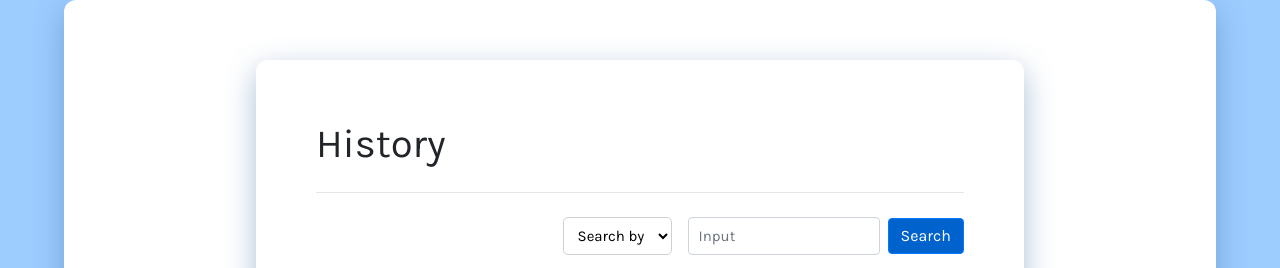
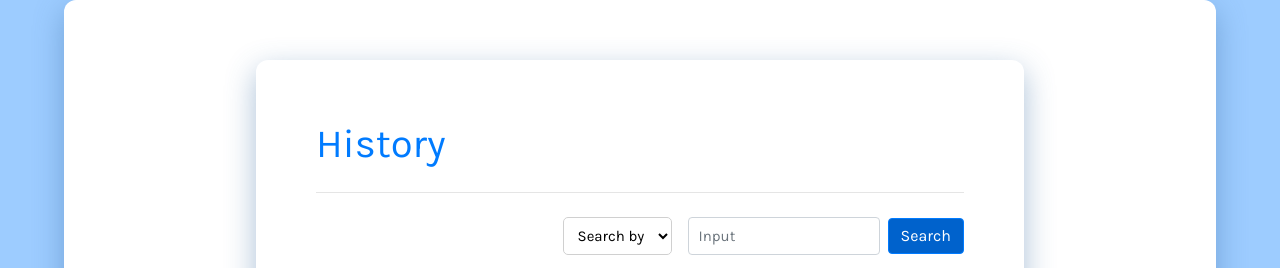
Before and after one commit to vairiskovels/log-it-app, a Flask app: template templates/history.html in a window 1280 px wide. Shown: the top 268 px of the page. Run offline with Flask 2, Linux system fonts and the light colour scheme; the template is opened without the code that fills it, so the values that code supplies are empty; some libraries are stand-ins or nearby versions.

Commit message:
added History click

```diff
--- a/templates/history.html
+++ b/templates/history.html
@@ -44,7 +44,7 @@
 <div class="container-fluid history-container">
     <div class="row justify-content-center">
         <div class="col-12 col-lg-10 col-xl-8 mx-auto container-fluid history-box">
-            <h1 class="mb-4 page-title">History</h1>
+            <h1 class="mb-4 page-title"><a href="/history">History</a></h1>
             <hr class="my-4" />
 
             <form class="form-inline float-sm-right" method="post">
```
